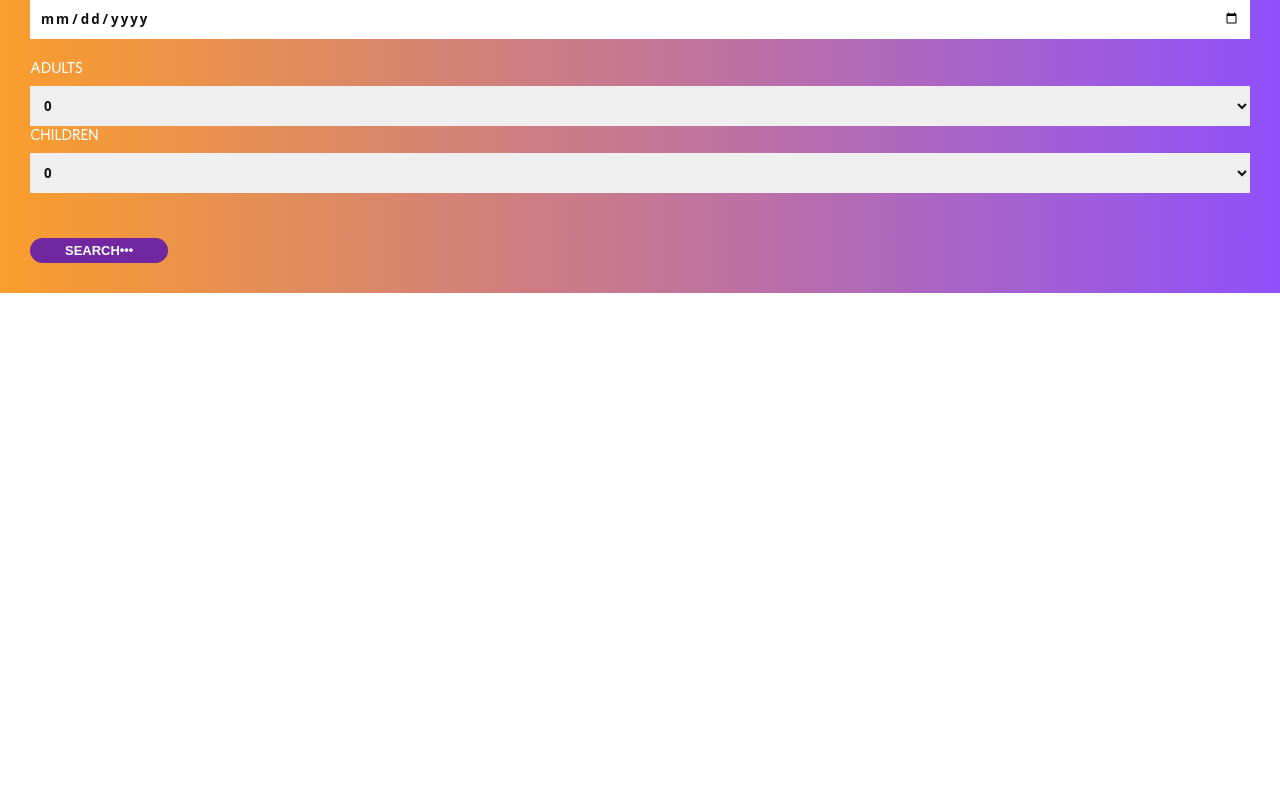
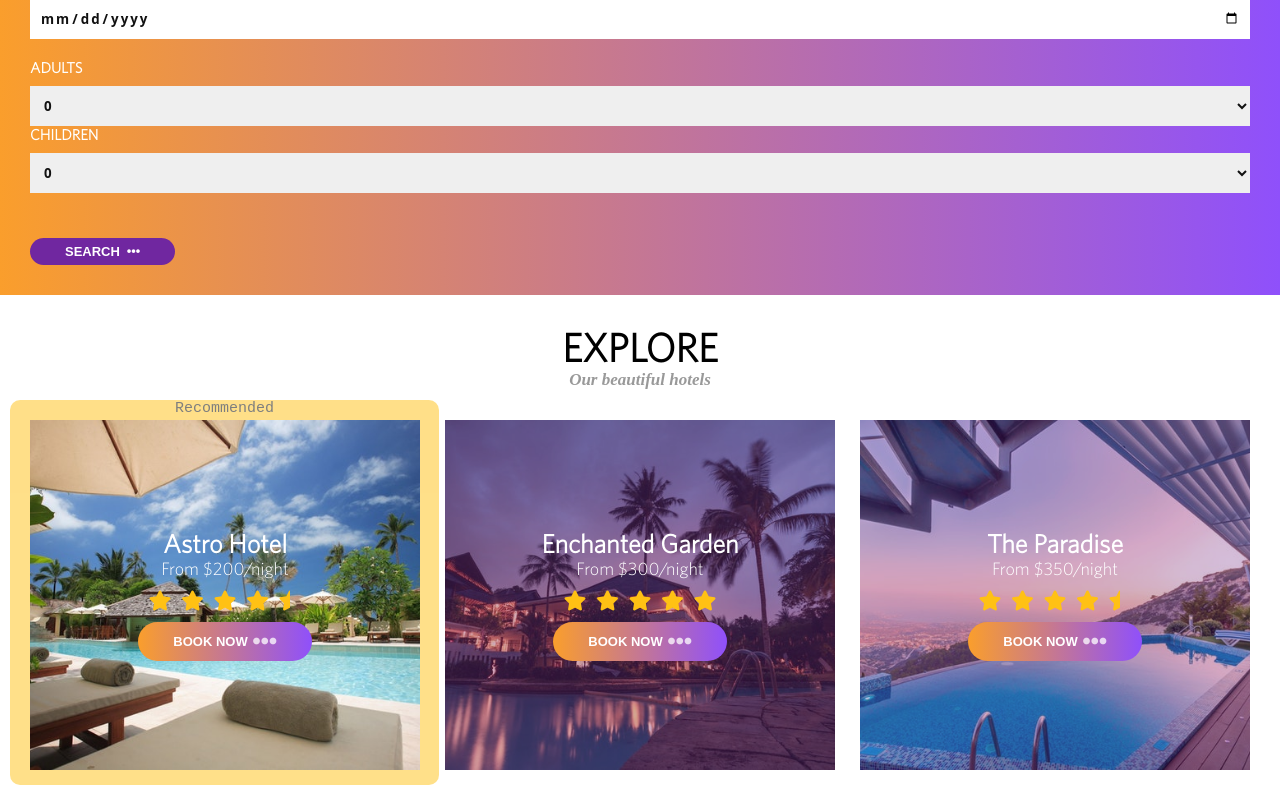
Before and after one commit to chltjdrhd777/redux-toolkit-searchEngine, a React (Create React App) app: page / in a window 1280 px wide. Shown: the part 1032-1832 px from the top of the page. Before the commit the page ends 1325 px from the top, so only its background shows below. Built offline with nearby package versions, Linux system fonts and the light colour scheme.

Commit message:
[STYLE] practice grid system and before

```diff
--- a/src/components/styled/Home.styled.ts
+++ b/src/components/styled/Home.styled.ts
@@ -73,7 +73,6 @@ export const NavList = styled(B.Ul)<{ menuOpen?: boolean }>`
 `;
 
 //# main
-
 //! hero //
 export const Hero = styled(B.Section)`
   width: 100%;
@@ -148,7 +147,34 @@ export const Booking = styled(B.Section)`
   }
 `;
 
-export const Form = styled(B.Form)``;
+export const Form = styled(B.Form)`
+  & .dots {
+    margin-left: 0.7rem;
+  }
+`;
+
+//! Hotels //
+export const Hotel = styled(B.Section)``;
+
+export const HotelList = styled.div``;
+
+export const HotelHeading = styled.h5`
+  text-align: center;
+  margin-bottom: 3rem;
+
+  & .heading {
+    display: block;
+    font-size: 4rem;
+    text-transform: uppercase;
+  }
+
+  & .sub-heading {
+    font-size: 1.7rem;
+    font-family: "Courgette", cursive;
+    font-style: oblique;
+    color: ${({ theme }) => theme.colors.grayThree};
+  }
+`;
 
 //@ media
 export const Media = styled.div``;
--- a/src/components/styled/index.tsx
+++ b/src/components/styled/index.tsx
@@ -20,10 +20,12 @@ export const B = {
     font-size: 1.3rem;
     font-weight: bold;
     text-transform: uppercase;
-    padding: 0.5rem 3.5rem;
+    padding: 0.7rem 3.5rem;
     border: none;
     background-color: ${({ theme }) => theme.colors.mainColor};
     border-radius: 10rem;
+    line-height: 1;
+    cursor: pointer;
 
     /* reuse */
     &.gradient {
@@ -56,4 +58,81 @@ export const B = {
     }
   `,
   Form: styled.form``,
+  Grid: styled.div`
+    display: grid;
+    grid-template-columns: repeat(auto-fit, minmax(30rem, 1fr));
+    grid-gap: 2.5rem;
+
+    & .grid-item {
+      display: flex;
+      flex-direction: column;
+      align-items: center;
+      justify-content: center;
+      height: 35rem;
+      color: white;
+      padding: 1rem;
+      position: relative;
+      z-index: 0;
+
+      &::before {
+        content: "";
+        width: 100%;
+        height: 100%;
+        position: absolute;
+        top: 0;
+        left: 0;
+        background-color: ${({ theme }) => theme.colors.purple};
+        opacity: 0.3;
+        z-index: -1;
+      }
+
+      & img {
+        width: 100%;
+        height: 100%;
+        position: absolute;
+        top: 0;
+        left: 0;
+        z-index: -2;
+        object-fit: cover;
+      }
+
+      & .hotel-name {
+        font-size: 2.6rem;
+      }
+
+      & .hotel-price {
+        font-size: 1.8rem;
+      }
+
+      & .hotel-rating {
+        margin: 1rem 2rem;
+        & .rating {
+          color: ${({ theme }) => theme.colors.pointColorYello};
+        }
+
+        & .rating:not(:first-of-type) {
+          margin-left: 1rem;
+        }
+      }
+
+      //!conditional
+      &.featured-hotels {
+        &::before {
+          content: "Recommended";
+          width: 110%;
+          height: 110%;
+          background-color: ${({ theme }) => theme.colors.pointColorYello};
+          transform: translate(-2rem, -2rem);
+          z-index: -3;
+          font-size: 1.5rem;
+          color: black;
+          font-family: "Courier New", Courier, monospace;
+          display: flex;
+          justify-content: center;
+          opacity: 0.5;
+          border-radius: 1rem;
+        }
+      }
+    }
+  `,
 };
--- a/src/routes/Home/Main.tsx
+++ b/src/routes/Home/Main.tsx
@@ -1,12 +1,14 @@
 import React from "react";
 import Hero from "./sections/Hero";
 import Booking from "./sections/Booking";
+import Hotel from "./sections/Hotels";
 
 function HomeMain() {
   return (
     <main>
       <Hero />
       <Booking />
+      <Hotel />
     </main>
   );
 }
--- a/src/routes/Home/sections/Booking.tsx
+++ b/src/routes/Home/sections/Booking.tsx
@@ -1,12 +1,12 @@
 import React from "react";
 import { B } from "components/styled";
-import { Booking } from "components/styled/Home.styled";
+import { Booking, Form } from "components/styled/Home.styled";
 
 function HomeBooking() {
   return (
     <Booking>
       <B.Container>
-        <form action="">
+        <Form action="">
           <div className="input-group">
             <label htmlFor="destination"> Destination</label>
             <input type="text" id="destination" />
@@ -43,13 +43,14 @@ function HomeBooking() {
               <option value="0">5</option>
             </select>
           </div>
+
           <B.Button className="form-btn btn-purple">
             search
             <span className="dots">
               <i className="fas fa-ellipsis-h"></i>
             </span>
           </B.Button>
-        </form>
+        </Form>
       </B.Container>
     </Booking>
   );
--- /dev/null
+++ b/src/routes/Home/sections/Hotels.tsx
@@ -0,0 +1,85 @@
+import React from "react";
+import { B } from "components/styled";
+import { Hotel, HotelList, HotelHeading } from "components/styled/Home.styled";
+import FeaturedHotelImg from "assets/images/hotel_astro_resort.jpg";
+import GardenImg from "assets/images/hotel_the_enchanted_garden.jpg";
+import ParadiseImg from "assets/images/hotel_the_paradise.jpg";
+
+function Hotels() {
+  return (
+    <Hotel>
+      <B.Container>
+        <HotelList>
+          <HotelHeading>
+            <span className="heading">Explore</span>
+            <span className="sub-heading">Our beautiful hotels</span>
+          </HotelHeading>
+
+          <B.Grid>
+            <div className="grid-item featured-hotels">
+              <img src={FeaturedHotelImg} alt="featured" />
+              <h5 className="hotel-name">Astro Hotel</h5>
+              <span className="hotel-price">From $200/night</span>
+              <div className="hotel-rating">
+                <i className="fas fa-star rating"></i>
+                <i className="fas fa-star rating"></i>
+                <i className="fas fa-star rating"></i>
+                <i className="fas fa-star rating"></i>
+                <i className="fas fa-star-half rating"></i>
+              </div>
+
+              <B.Button className="gradient ">
+                Book now
+                <span className="dots">
+                  <i className="fas fa-ellipsis-h"></i>
+                </span>
+              </B.Button>
+            </div>
+
+            <div className="grid-item">
+              <img src={GardenImg} alt="garden" />
+              <h5 className="hotel-name">Enchanted Garden</h5>
+              <span className="hotel-price">From $300/night</span>
+              <div className="hotel-rating">
+                <i className="fas fa-star rating"></i>
+                <i className="fas fa-star rating"></i>
+                <i className="fas fa-star rating"></i>
+                <i className="fas fa-star rating"></i>
+                <i className="fas fa-star rating"></i>
+              </div>
+
+              <B.Button className="gradient">
+                Book now
+                <span className="dots">
+                  <i className="fas fa-ellipsis-h"></i>
+                </span>
+              </B.Button>
+            </div>
+
+            <div className="grid-item">
+              <img src={ParadiseImg} alt="paradise" />
+              <h5 className="hotel-name">The Paradise</h5>
+              <span className="hotel-price">From $350/night</span>
+              <div className="hotel-rating">
+                <i className="fas fa-star rating"></i>
+                <i className="fas fa-star rating"></i>
+                <i className="fas fa-star rating"></i>
+                <i className="fas fa-star rating"></i>
+                <i className="fas fa-star-half rating"></i>
+              </div>
+
+              <B.Button className="gradient">
+                Book now
+                <span className="dots">
+                  <i className="fas fa-ellipsis-h"></i>
+                </span>
+              </B.Button>
+            </div>
+          </B.Grid>
+        </HotelList>
+      </B.Container>
+    </Hotel>
+  );
+}
+
+export default Hotels;
```
